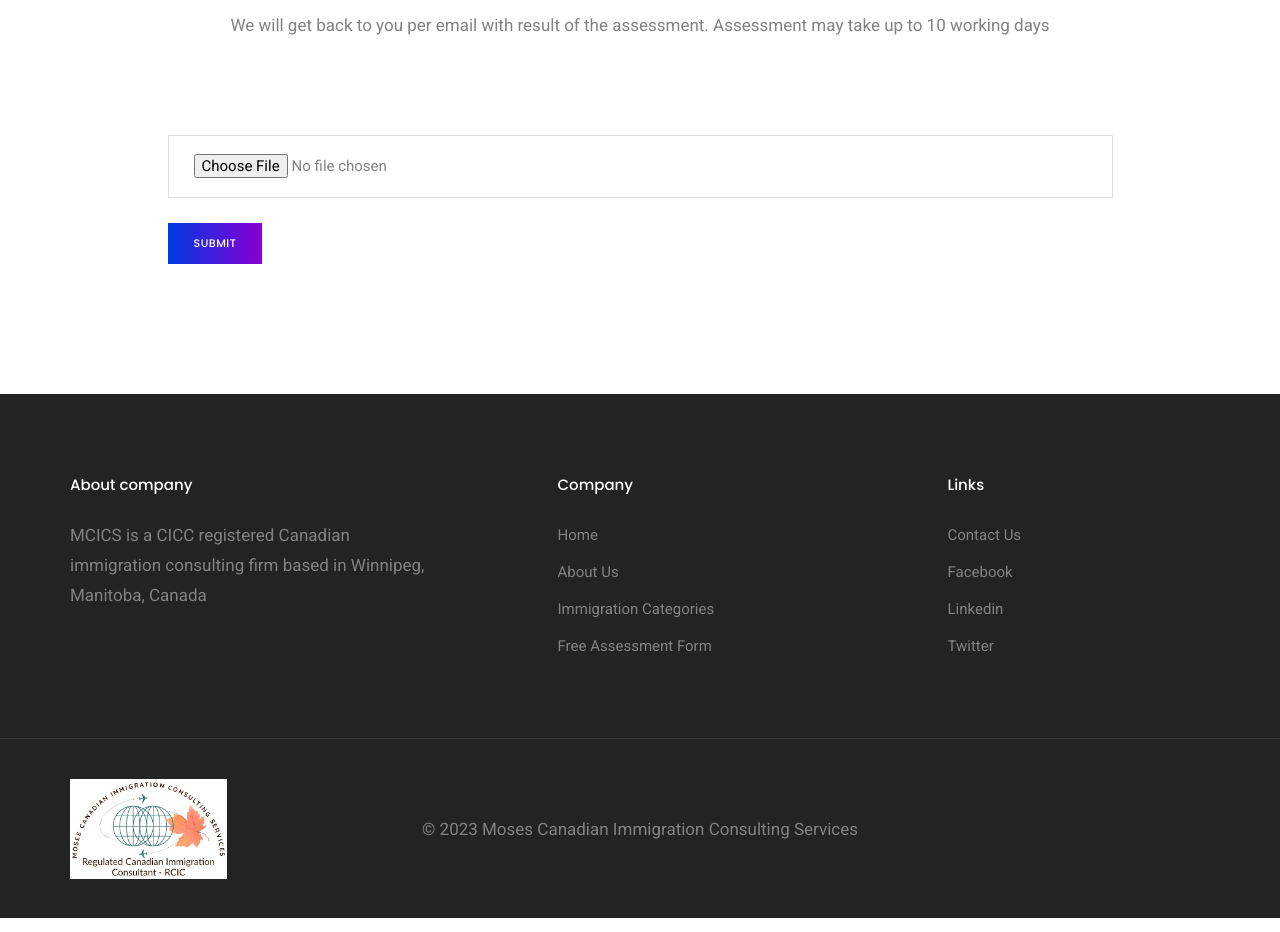
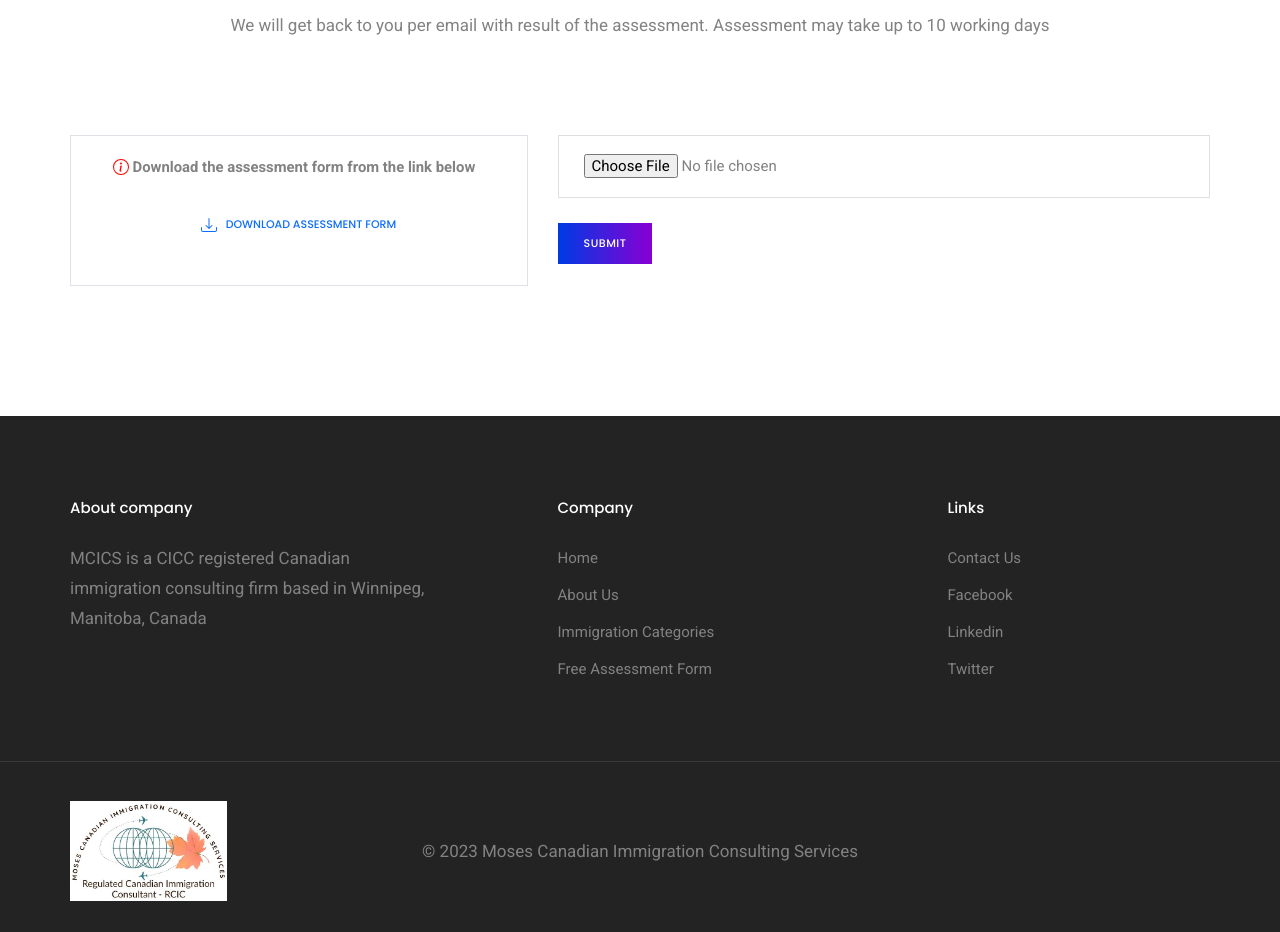
Before and after one commit to Khemy543/moses-imigration-vue, a Vue app: page /free-assessment-form in a window 1280 px wide. Shown: the part 840-1772 px from the top of the page. Built offline with nearby package versions, Linux system fonts and the light colour scheme.

Commit message:
made changes

```diff
--- a/src/views/FreeAssessmentForm.vue
+++ b/src/views/FreeAssessmentForm.vue
@@ -44,8 +44,35 @@
           </p>
         </div>
       </div>
+
       <div class="row justify-content-center">
-        <div class="col-12 col-xl-10 col-lg-10 col-md-10">
+        <div class="col-5 col-xl-5 col-lg-5 col-md-5">
+          <div class="border pt-3 p-5">
+            <p>
+              <svg xmlns="http://www.w3.org/2000/svg" width="16" height="16" fill="red" class="bi bi-info-circle" viewBox="0 0 16 16">
+                <path d="M8 15A7 7 0 1 1 8 1a7 7 0 0 1 0 14zm0 1A8 8 0 1 0 8 0a8 8 0 0 0 0 16z"/>
+                <path d="m8.93 6.588-2.29.287-.082.38.45.083c.294.07.352.176.288.469l-.738 3.468c-.194.897.105 1.319.808 1.319.545 0 1.178-.252 1.465-.598l.088-.416c-.2.176-.492.246-.686.246-.275 0-.375-.193-.304-.533L8.93 6.588zM9 4.5a1 1 0 1 1-2 0 1 1 0 0 1 2 0z"/>
+              </svg>
+              <small class="p-1"><b>Download the assessment form from the link below</b></small>
+            </p>
+            <div class="text-center">
+              <a
+              class="btn btn-small btn-outline-primary mb-0 submit"
+              href="https://core.mosesimmigration.com/Preliminary Assessment form.docx"
+              target="_self"
+            >
+              <svg xmlns="http://www.w3.org/2000/svg" width="16" height="16" fill="currentColor" class="bi bi-download" viewBox="0 0 16 16">
+                <path d="M.5 9.9a.5.5 0 0 1 .5.5v2.5a1 1 0 0 0 1 1h12a1 1 0 0 0 1-1v-2.5a.5.5 0 0 1 1 0v2.5a2 2 0 0 1-2 2H2a2 2 0 0 1-2-2v-2.5a.5.5 0 0 1 .5-.5z"/>
+                <path d="M7.646 11.854a.5.5 0 0 0 .708 0l3-3a.5.5 0 0 0-.708-.708L8.5 10.293V1.5a.5.5 0 0 0-1 0v8.793L5.354 8.146a.5.5 0 1 0-.708.708l3 3z"/>
+              </svg>
+
+              &emsp14; Download Assessment Form
+            </a>
+            </div>
+
+          </div>
+        </div>
+        <div class="col-7 col-xl-7 col-lg-7 col-md-7">
           <div v-if="sent" class="alert alert-info">
             Your credential assessment request has been received.
           </div>
```
